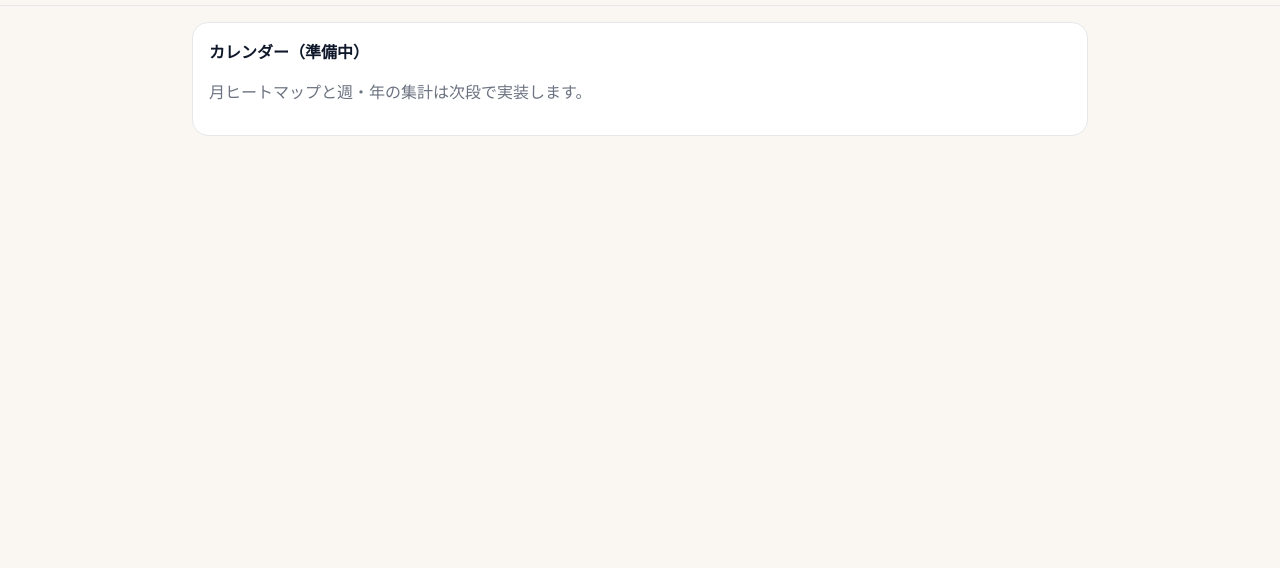
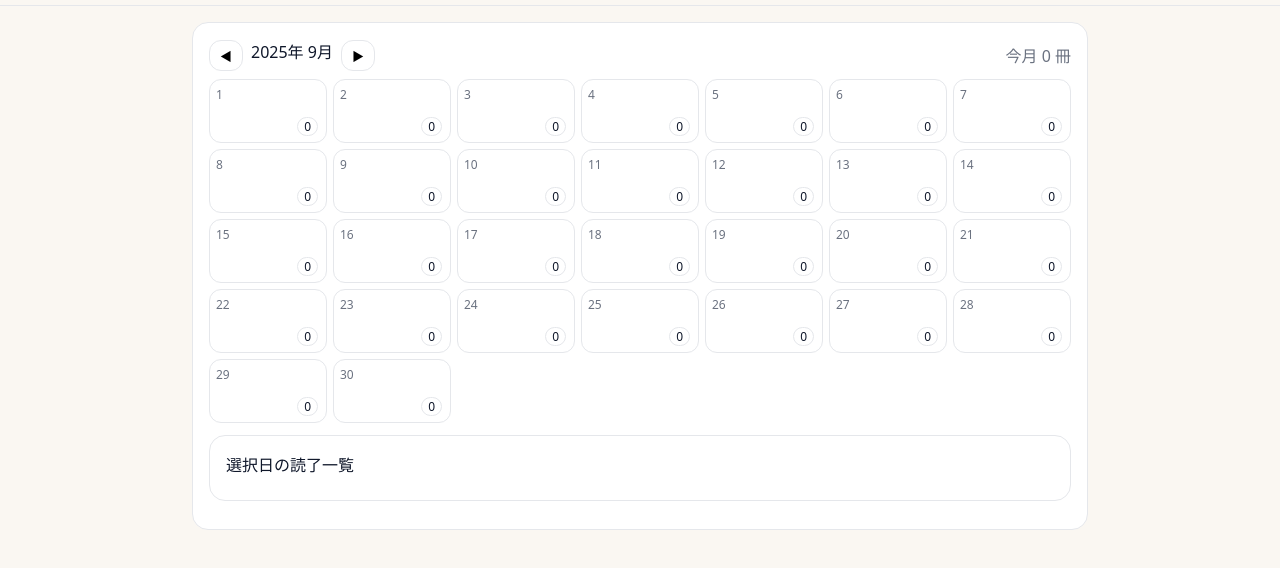
Before and after one commit to Yusuke0018/bookmaker, a plain HTML site: page index.html in a window 1280 px wide. Both pictures are taken after a click on the link "カレンダー". Shown: the part 96-664 px from the top of the page. Drawn offline with Linux system fonts and the light colour scheme.

Commit message:
feat(calendar): add monthly heatmap and day list\n\n- Month navigation, per-day counts from finishedAt\n- Click cell to show that day's books\n- Summary label (this month)\n- Basic calendar styles

```diff
--- a/assets/style.css
+++ b/assets/style.css
@@ -170,3 +170,52 @@ body {
   border-radius: 999px;
   border: 1px solid var(--line);
 }
+
+/* Calendar */
+.cal-grid {
+  display: grid;
+  grid-template-columns: repeat(7, minmax(0, 1fr));
+  gap: 6px;
+}
+.cal-cell {
+  height: 64px;
+  border: 1px solid var(--line);
+  border-radius: 12px;
+  padding: 6px;
+  background: #fff;
+  position: relative;
+  cursor: pointer;
+}
+.cal-cell .date {
+  font-size: 12px;
+  color: var(--muted);
+}
+.cal-cell .count {
+  position: absolute;
+  right: 8px;
+  bottom: 6px;
+  font-size: 12px;
+  background: rgba(255, 255, 255, 0.8);
+  border-radius: 999px;
+  padding: 0 6px;
+  border: 1px solid var(--line);
+}
+.cal-cell.level-0 {
+  background: #fff;
+}
+.cal-cell.level-1 {
+  background: #e8f5e9;
+}
+.cal-cell.level-2 {
+  background: #c8e6c9;
+}
+.cal-cell.level-3 {
+  background: #a5d6a7;
+}
+.cal-cell.level-4 {
+  background: #81c784;
+}
+.cal-cell.level-5 {
+  background: #66bb6a;
+  color: #0b0b0b;
+}
--- a/assets/ui.js
+++ b/assets/ui.js
@@ -31,6 +31,7 @@ function route() {
     el.classList.toggle("active", k === hash);
   });
   if (hash === "home") renderHome();
+  if (hash === "calendar") renderCalendar();
 }
 
 window.addEventListener("hashchange", route);
@@ -38,6 +39,7 @@ window.addEventListener("load", () => {
   route();
   initForm();
   initHomeSearch();
+  initCalendar();
 });
 
 function showToast(msg) {
@@ -191,3 +193,97 @@ function clearEditMode() {
   delete form.dataset.mode;
   delete form.dataset.id;
 }
+
+// Calendar
+let calYear;
+let calMonth; // 1-12
+
+function initCalendar() {
+  const now = new Date();
+  calYear = now.getFullYear();
+  calMonth = now.getMonth() + 1;
+  const prev = document.getElementById("cal-prev");
+  const next = document.getElementById("cal-next");
+  prev?.addEventListener("click", () => moveMonth(-1));
+  next?.addEventListener("click", () => moveMonth(1));
+}
+
+function moveMonth(delta) {
+  calMonth += delta;
+  if (calMonth <= 0) {
+    calMonth = 12;
+    calYear -= 1;
+  } else if (calMonth >= 13) {
+    calMonth = 1;
+    calYear += 1;
+  }
+  renderCalendar();
+}
+
+async function renderCalendar() {
+  const label = document.getElementById("cal-label");
+  const grid = document.getElementById("cal-grid");
+  const ul = document.getElementById("cal-day-ul");
+  if (!label || !grid || !ul) return;
+  label.textContent = `${calYear}年 ${calMonth}月`;
+
+  const books = await loadBooks();
+  const counts = new Map(); // key: yyyy-mm-dd -> count
+  const listByDay = new Map();
+  for (const b of books) {
+    if (!b.finishedAt) continue; // 読了日のみ集計
+    const y = Number(b.finishedAt.slice(0, 4));
+    const m = Number(b.finishedAt.slice(5, 7));
+    if (y === calYear && m === calMonth) {
+      const key = b.finishedAt;
+      counts.set(key, (counts.get(key) || 0) + 1);
+      if (!listByDay.has(key)) listByDay.set(key, []);
+      listByDay.get(key).push(b);
+    }
+  }
+
+  // 月初の曜日（月曜=1...日曜=7）
+  const first = new Date(calYear, calMonth - 1, 1);
+  let w = first.getDay(); // 0-6 (Sun-Sat)
+  w = w === 0 ? 7 : w; // 1-7
+  const daysInMonth = new Date(calYear, calMonth, 0).getDate();
+  const cells = [];
+  // 先頭の空白（週始まり: 月曜）
+  for (let i = 1; i < w; i++) cells.push({ empty: true });
+  for (let d = 1; d <= daysInMonth; d++) {
+    const key = `${calYear}-${String(calMonth).padStart(2, "0")}-${String(d).padStart(2, "0")}`;
+    const c = counts.get(key) || 0;
+    cells.push({ date: d, key, count: c });
+  }
+
+  const max = Math.max(0, ...[...counts.values()]);
+  const level = (c) =>
+    c === 0 ? 0 : Math.min(5, 1 + Math.floor((c / Math.max(1, max)) * 4));
+  grid.innerHTML = cells
+    .map((cell) => {
+      if (cell.empty)
+        return `<div class="cal-cell" style="visibility:hidden"></div>`;
+      const lv = level(cell.count);
+      return `<div class="cal-cell level-${lv}" data-key="${cell.key}"><div class="date">${cell.date}</div><div class="count">${cell.count}</div></div>`;
+    })
+    .join("");
+
+  // クリックで当日の一覧
+  grid.querySelectorAll(".cal-cell[data-key]").forEach((el) => {
+    el.addEventListener("click", () => {
+      const key = el.getAttribute("data-key");
+      const items = listByDay.get(key) || [];
+      ul.innerHTML = items
+        .map(
+          (b) =>
+            `<li><strong>${escapeHtml(b.title)}</strong> — ${escapeHtml(b.author)}</li>`,
+        )
+        .join("");
+    });
+  });
+
+  // 合計ラベル
+  const totalMonth = [...counts.values()].reduce((a, b) => a + b, 0);
+  const summary = document.getElementById("cal-summary");
+  if (summary) summary.textContent = `今月 ${totalMonth} 冊`;
+}
--- a/index.html
+++ b/index.html
@@ -50,8 +50,26 @@
 
       <section id="view-calendar" class="view" aria-labelledby="tab-calendar">
         <div class="card">
-          <h2 class="h2">カレンダー（準備中）</h2>
-          <p class="muted">月ヒートマップと週・年の集計は次段で実装します。</p>
+          <div
+            class="row gap"
+            style="
+              justify-content: space-between;
+              align-items: center;
+              margin-bottom: 8px;
+            "
+          >
+            <div class="row gap">
+              <button id="cal-prev" class="btn small">◀︎</button>
+              <div id="cal-label" class="h2"></div>
+              <button id="cal-next" class="btn small">▶︎</button>
+            </div>
+            <div id="cal-summary" class="muted"></div>
+          </div>
+          <div class="cal-grid" id="cal-grid" aria-label="月ヒートマップ"></div>
+          <div id="cal-day-list" class="card" style="margin-top: 12px">
+            <div class="h2">選択日の読了一覧</div>
+            <ul class="list" id="cal-day-ul"></ul>
+          </div>
         </div>
       </section>
 
```
